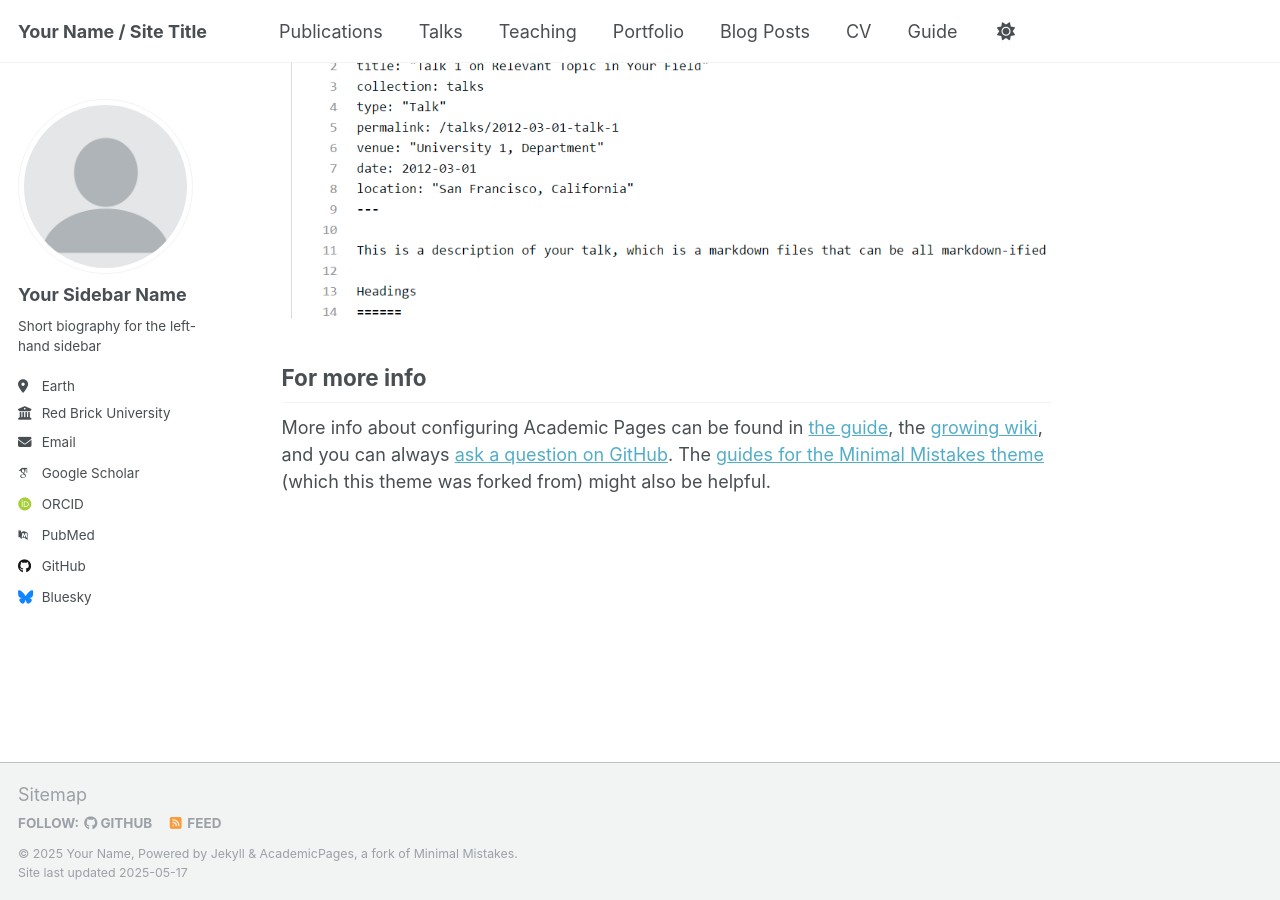
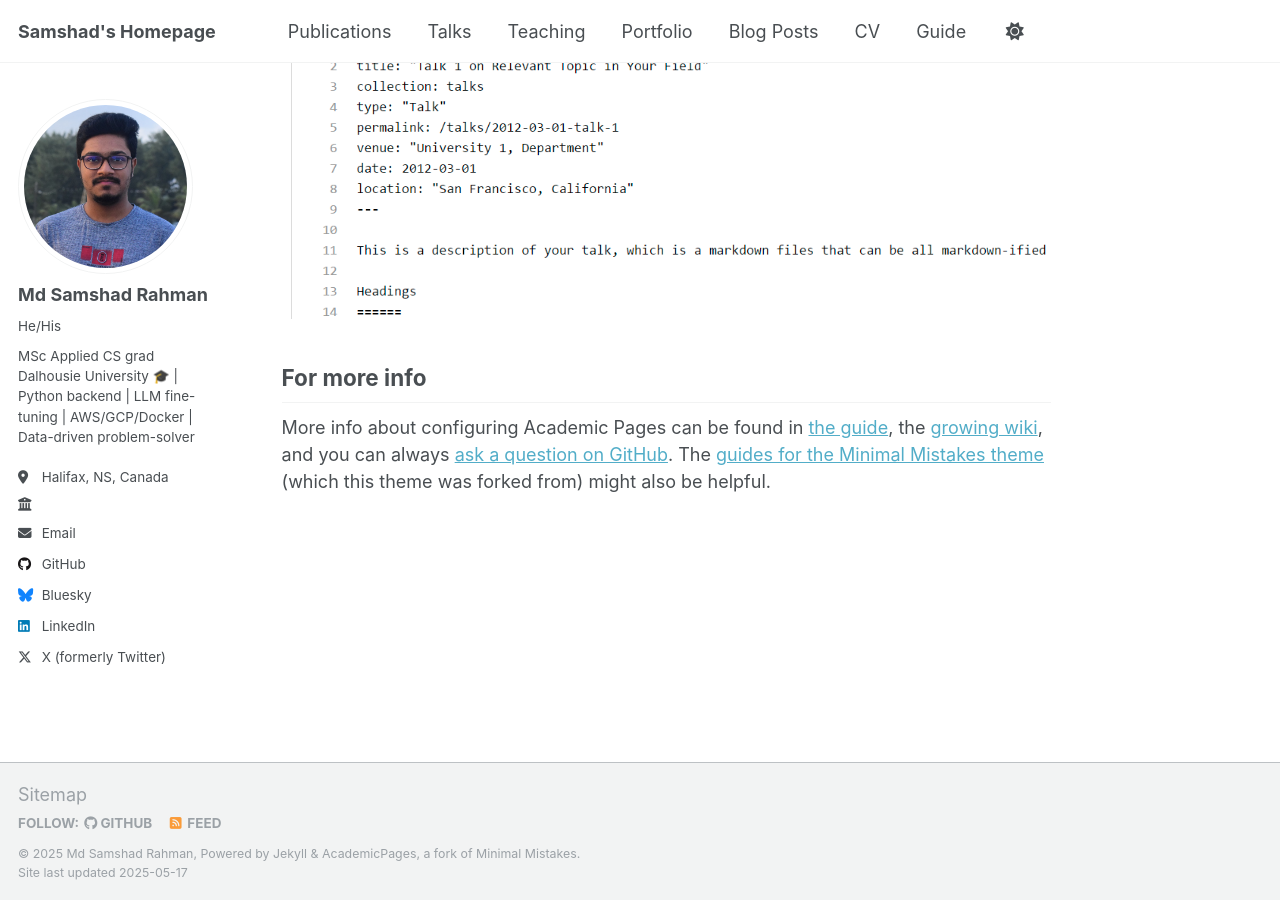
Before and after one commit to samshad/samshad, a Jekyll site: the page built from _pages/about.md, in a window 1280 px wide and 900 px high, scrolled down 2636 px. Built offline with Jekyll 4.4.1, drawn with Linux system fonts in a browser that asks for light colours; some web fonts are replaced.

Commit message:
Update personal information in _config.yml and add .idea to .gitignore

```diff
--- a/_config.yml
+++ b/_config.yml
@@ -9,36 +9,36 @@
 # Basic Site Settings
 locale                   : "en-US"
 site_theme               : "default"
-title                    : "Your Name / Site Title"
+title                    : "Samshad's Homepage" # The default title for your site
 title_separator          : "-"
-name                     : &name "Your Name"
-description              : &description "personal description"
-url                      : https://academicpages.github.io # the base hostname & protocol for your site e.g. "https://[your GitHub username].github.io" or if you already have some other page hosted on Github then use "https://[your GitHub username].github.io/[Your Repo Name]"
+name                     : &name "Md Samshad Rahman"
+description              : &description "I'm a Backend Developer who enjoys solving real problems with code — from building fast and clean APIs to making sense of messy data. I love working at the intersection of backend systems, data, and AI."
+url                      : https://samshad.github.io # the base hostname & protocol for your site e.g. "https://[your GitHub username].github.io" or if you already have some other page hosted on Github then use "https://[your GitHub username].github.io/[Your Repo Name]"
 baseurl                  : "" # the subpath of your site, e.g. "/blog"
-repository               : "academicpages/academicpages.github.io"
+repository               : "samshad/samshad.github.io"
 
 # Site Author - The following control what appear as part of the author content on the side bar.
 #               If a field is blank the icon and link will not appear, otherwise it will be shown.
 #               Additional customization can be done by editing /_includes/author-profile.html
 author:
   # Biographic information
-  avatar           : "profile.png"
-  name             : "Your Sidebar Name"
-  pronouns         : # example: "she/her"
-  bio              : "Short biography for the left-hand sidebar"
-  location         : "Earth"
-  employer         : "Red Brick University"
+  avatar           : "profile.JPG" # filename of profile image placed in /images/, e.g. "profile.png"
+  name             : "Md Samshad Rahman" # The name of the author
+  pronouns         : "He/His" # example: "she/her"
+  bio              : "MSc Applied CS grad Dalhousie University 🎓 | Python backend | LLM fine-tuning | AWS/GCP/Docker | Data-driven problem-solver"
+  location         : "Halifax, NS, Canada" # Location of the author
+  employer         : ""
   uri              : # URL
-  email            : "none@example.org"
+  email            : "samshad@dal.ca" # Email address of the author
 
   # Academic websites
   academia         : # URL
   arxiv            : # URL - Update with the correct link to your profile
-  googlescholar    : "https://scholar.google.com/citations?user=PS_CX0AAAAAJ"
+  googlescholar    : # URL
   impactstory      : # URL
-  orcid            : "http://orcid.org/yourorcidurl"
+  orcid            : # URL
   semantic         : # URL
-  pubmed           : "https://www.ncbi.nlm.nih.gov/pubmed/?term=john+snow"
+  pubmed           : # URL
   researchgate     : # URL
   scopus           : # URL
 
@@ -46,7 +46,7 @@ author:
   bitbucket        : # Username - Update with your username on the site
   codepen          : # Username
   dribbble         : # Username
-  github           : "academicpages"
+  github           : "samshad" # Username - Update with your username on the site
   kaggle           : # Username
   stackoverflow    : # User number or user number and name (i.e., use "1" or "1/jeff-atwood")
 
@@ -60,7 +60,7 @@ author:
   keybase          : # Username
   instagram        : # Username
   lastfm           : # Username
-  linkedin         : # Username
+  linkedin         : "samshadrahman" # Username
   mastodon         : # URL
   medium           : # URL
   pinterest        : # Username
@@ -68,7 +68,7 @@ author:
   steam            : # Username
   telegram         : # URL
   tumblr           : # Username
-  twitter          : # Username for X / Twitter
+  twitter          : "samshadru" # Username for X / Twitter
   vine             : # Username
   weibo            : # Username
   wikipedia        : # Username
```
Also changed, not shown: images/profile.JPG (added), 1 other file.
